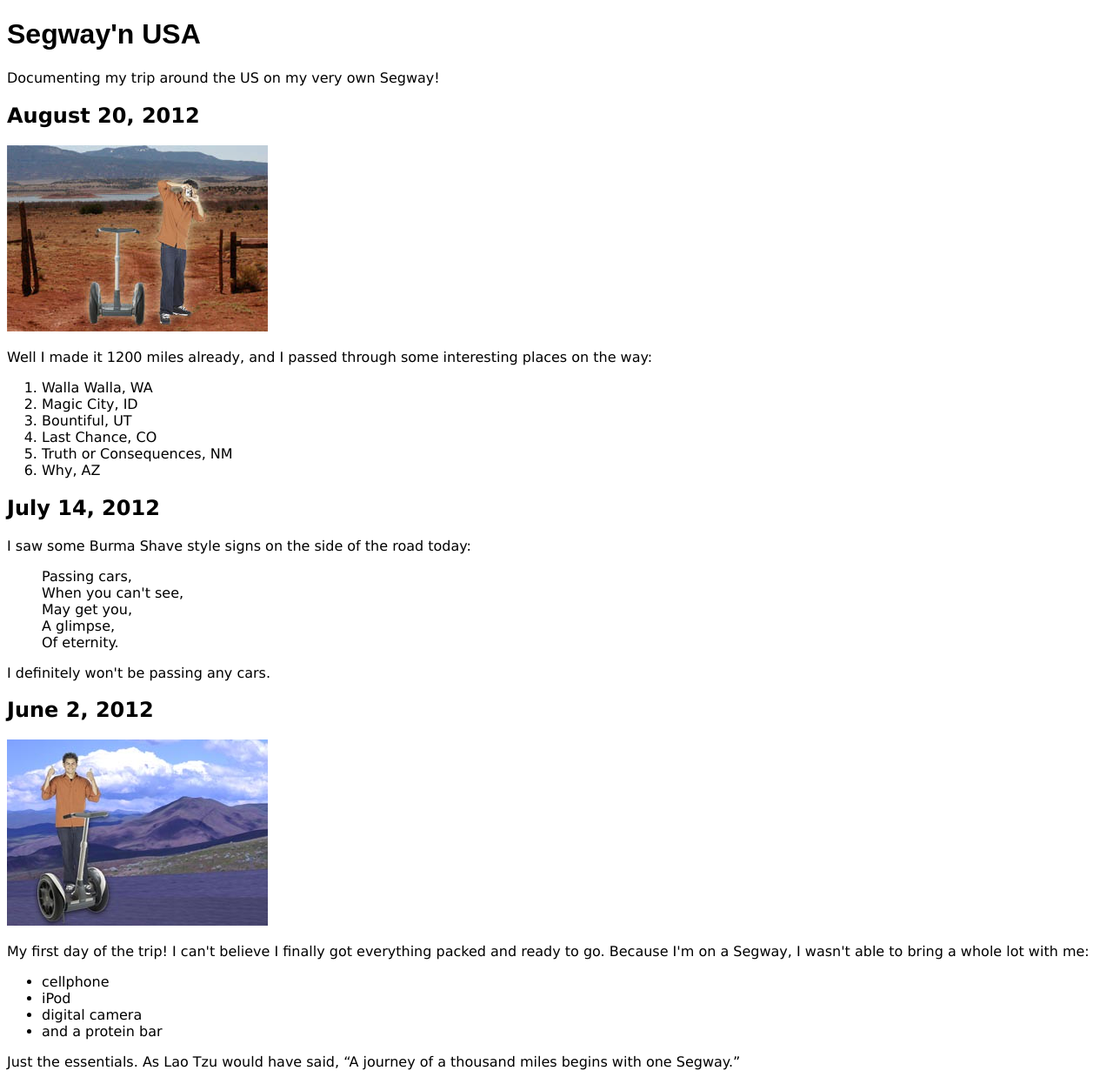
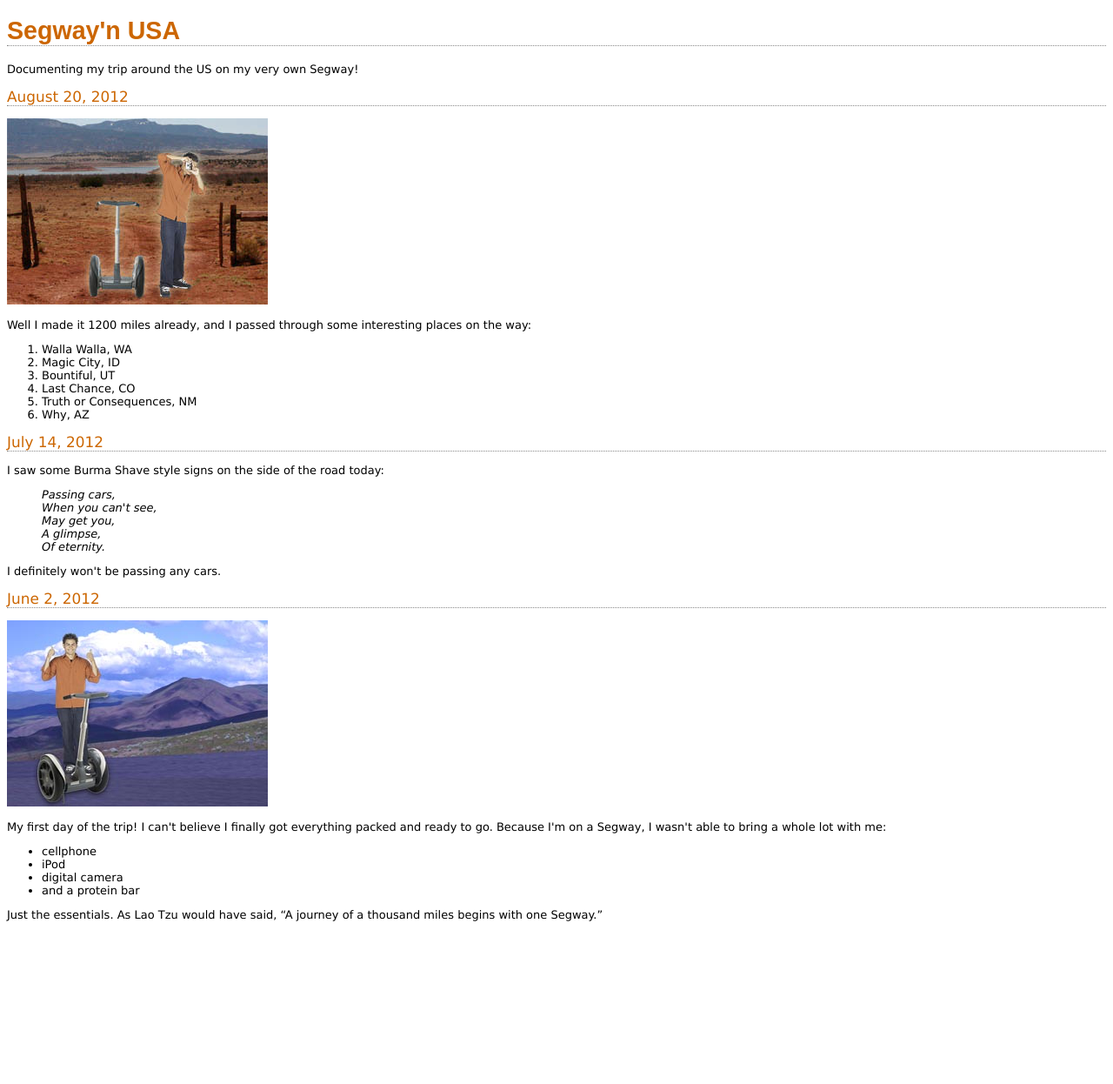
Before and after one commit to bingo2011/Django_hfhtmlcss, a Python web app: template templates/journal/journal.html in a window 1280 px wide. Shown: the whole page at 87% size. After the commit the page ends 1059 px from the top, so only its background shows below. Run offline with Jinja, Linux system fonts and the light colour scheme; the template is opened without the code that fills it, so the values that code supplies are empty; some web fonts are replaced.

Commit message:
css font

```diff
--- a/static/journal.css
+++ b/static/journal.css
@@ -6,8 +6,24 @@
 
 body {
     font-family: Verdana, Geneva, Arial, sans-serif;
+    font-size: small;
+}
+
+h1, h2 {
+    color: #cc6600;
+    border-bottom: thin dotted #888888;
 }
 
 h1 {
     font-family: "Emblema One", sans-serif;
+    font-size: 220%;
 }
+
+h2 {
+    font-size: 130%;
+    font-weight: normal;
+}
+
+blockquote {
+    font-style: italic;
+}
```
